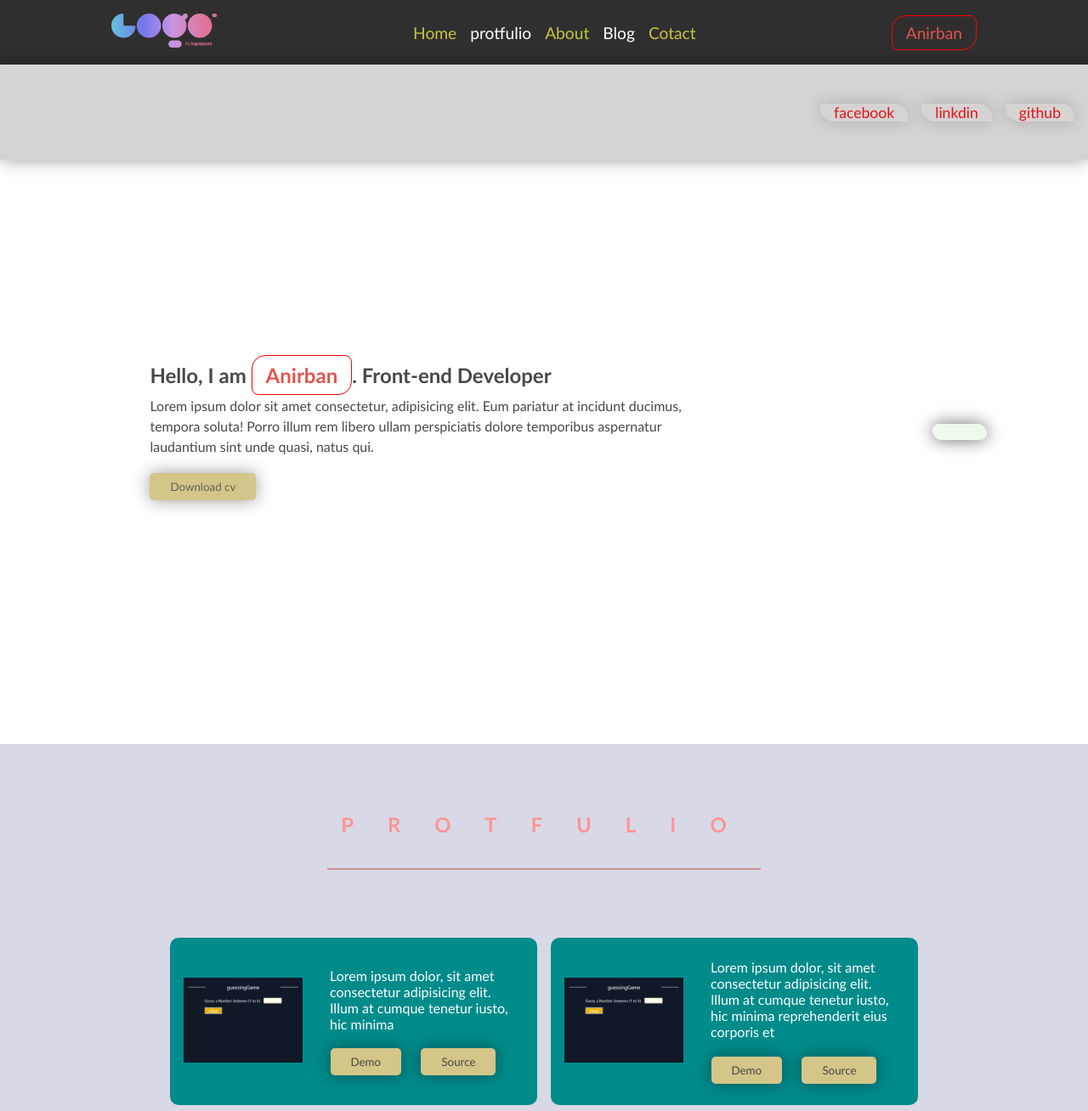
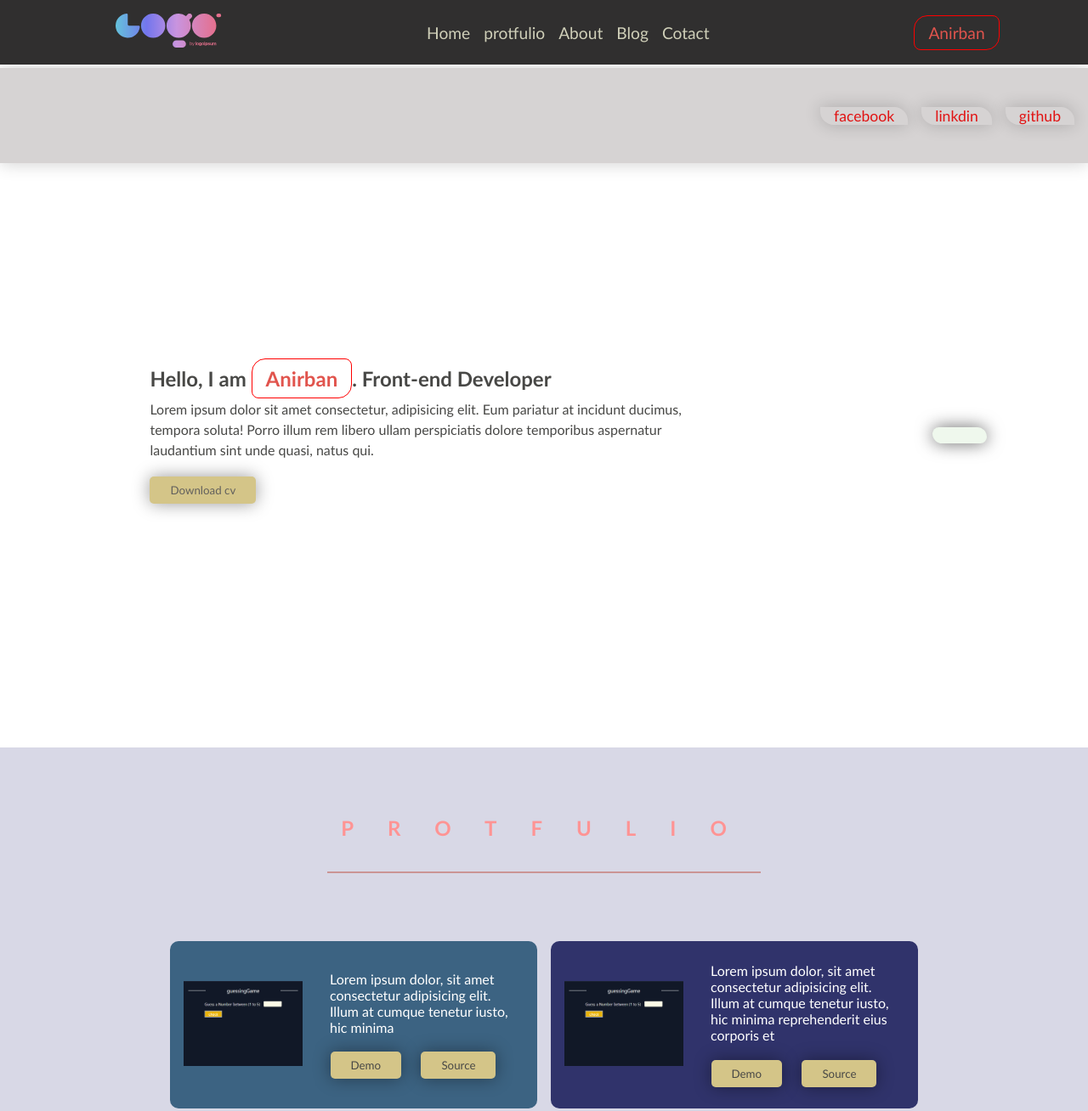
Before and after one commit to Anirbandasjoy/AssignmentNo-1, a plain HTML site: page index.html in a window 1280 px wide. Shown: the top 1308 px of the page at 85% size. Drawn offline with Linux system fonts and the light colour scheme.

Commit message:
refectoring my code adding menubar fixed

```diff
--- a/index.html
+++ b/index.html
@@ -60,11 +60,11 @@
         </svg>
       </div>
       <div class="menu-items">
-        <li class="item">Home</li>
-        <li>protfulio</li>
-        <li class="item">About</li>
-        <li>Blog</li>
-        <li class="item">Cotact</li>
+        <li class="item"><a href="#">Home</a></li>
+        <li><a href="#protfulio">protfulio</a></li>
+        <li class="item"><a href="#">About</a></li>
+        <li><a href="#">Blog</a></li>
+        <li class="item"><a href="#">Cotact</a></li>
       </div>
       <div class="name">Anirban</div>
     </section>
@@ -109,8 +109,8 @@
         <h1>PROTFULIO</h1>
       </div>
 
-      <div class="projectCardContainer">
-        <div class="profulioCard">
+      <div id="protfulio" class="projectCardContainer">
+        <div class="profulioCard projectCardBackground">
           <div><img src="./flie/img/proj.png" alt="" /></div>
           <div>
             <p>
@@ -123,7 +123,7 @@
             </div>
           </div>
         </div>
-        <div class="profulioCard">
+        <div class="profulioCard secondProjectCardBackground">
           <div><img src="./flie/img/proj.png" alt="" /></div>
           <div>
             <p>
@@ -136,7 +136,7 @@
             </div>
           </div>
         </div>
-        <div class="profulioCard">
+        <div class="profulioCard secondProjectCardBackground">
           <div><img src="./flie/img/proj.png" alt="" /></div>
           <div>
             <p>
@@ -149,7 +149,7 @@
             </div>
           </div>
         </div>
-        <div class="profulioCard">
+        <div class="profulioCard projectCardBackground">
           <div><img src="./flie/img/proj.png" alt="" /></div>
           <div>
             <p>
--- a/style.css
+++ b/style.css
@@ -2,6 +2,7 @@
   margin: 0;
   padding: 0;
   font-family: "Gill Sans", "Gill Sans MT", Calibri, "Trebuchet MS", sans-serif;
+  scroll-behavior: smooth;
 }
 .header-container {
   display: flex;
@@ -12,6 +13,9 @@
   padding: 1rem;
   font-size: 1.2rem;
   color: white;
+  position: fixed;
+  top: 0;
+  width: 100%;
 }
 .menu-logo:hover {
   cursor: pointer;
@@ -31,6 +35,15 @@
   transition: 0.2s;
   transform: scale(1.1);
 }
+.menu-items li a {
+  list-style-type: none;
+  text-decoration: none;
+  color: rgb(208, 208, 185);
+}
+.menu-items li a:hover {
+  color: rgb(231, 158, 158);
+  transition: 0.3s;
+}
 .item {
   color: rgb(197, 197, 66);
 }
@@ -43,19 +56,21 @@
   border: 1px solid red;
   padding: 0.5rem 1rem;
   border-radius: 1rem 0.5rem;
+  cursor: pointer;
 }
 .second-menu {
   height: 10vh;
   background-color: rgb(214, 211, 211);
-  box-shadow: 0 0 20px rgba(0, 0, 0, 0.4);
+  box-shadow: 0 0 20px rgba(0, 0, 0, 0.2);
   display: flex;
   justify-content: space-between;
   padding: 1rem;
   align-items: center;
   list-style-type: none;
+  margin-top: 5rem;
 }
 .second-menu:hover {
-  box-shadow: 0 0 20px rgba(0, 0, 0, 0.2);
+  box-shadow: 0 0 20px rgba(0, 0, 0, 0.4);
   transition: 0.4s;
 }
 .photo {
@@ -96,7 +111,7 @@
   cursor: pointer;
 }
 .bannerPhoto img {
-  height: 300px;
+  height: 250px;
 }
 .bannerText {
   padding: 0 3rem;
@@ -163,6 +178,12 @@ button {
   margin-right: auto;
   margin-left: auto;
 }
+.projectCardBackground {
+  background-color: #3c6382;
+}
+.secondProjectCardBackground {
+  background-color: #30336b;
+}
 .profulioCard img {
   height: 100px;
   width: 140px;
```
